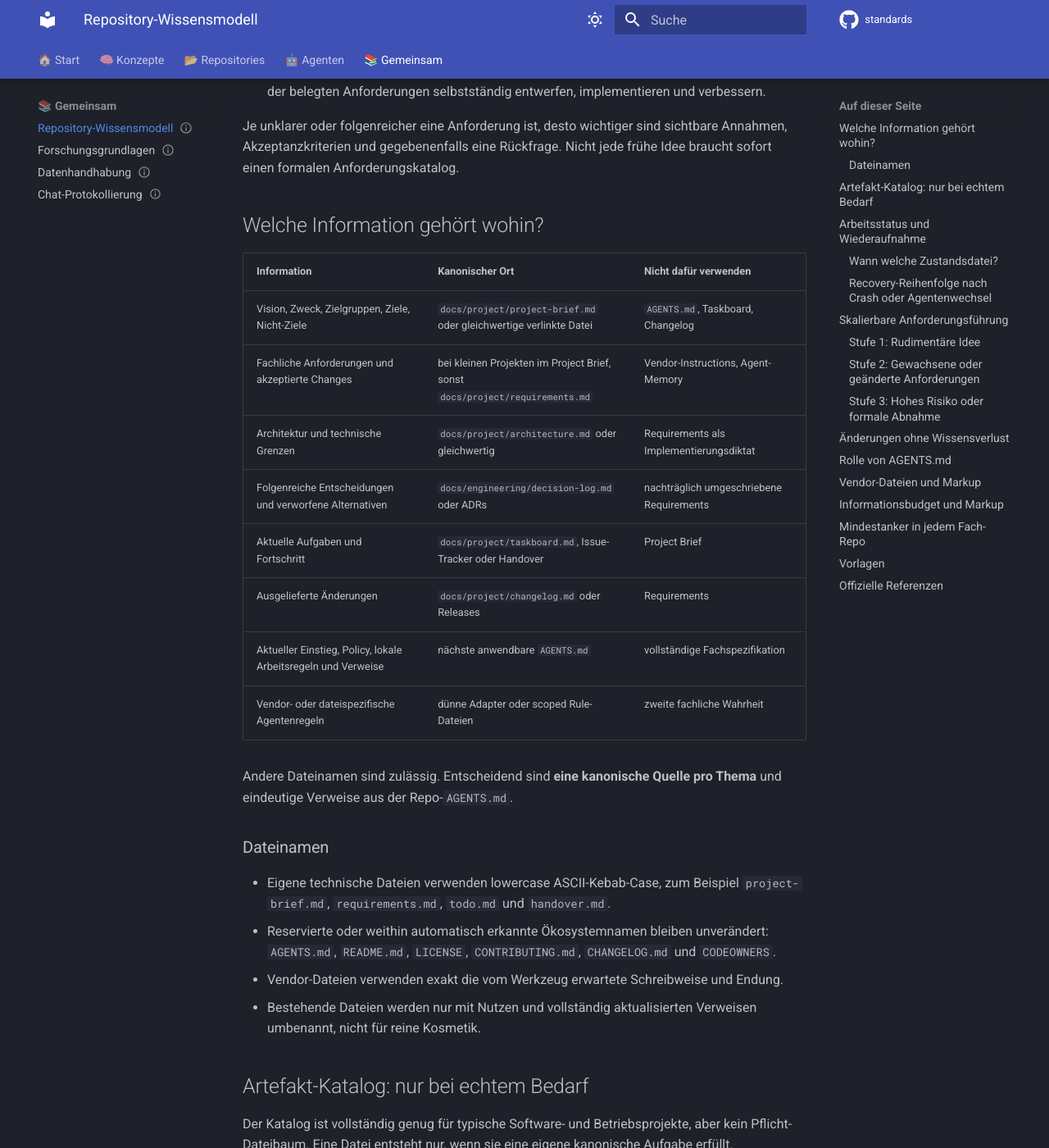
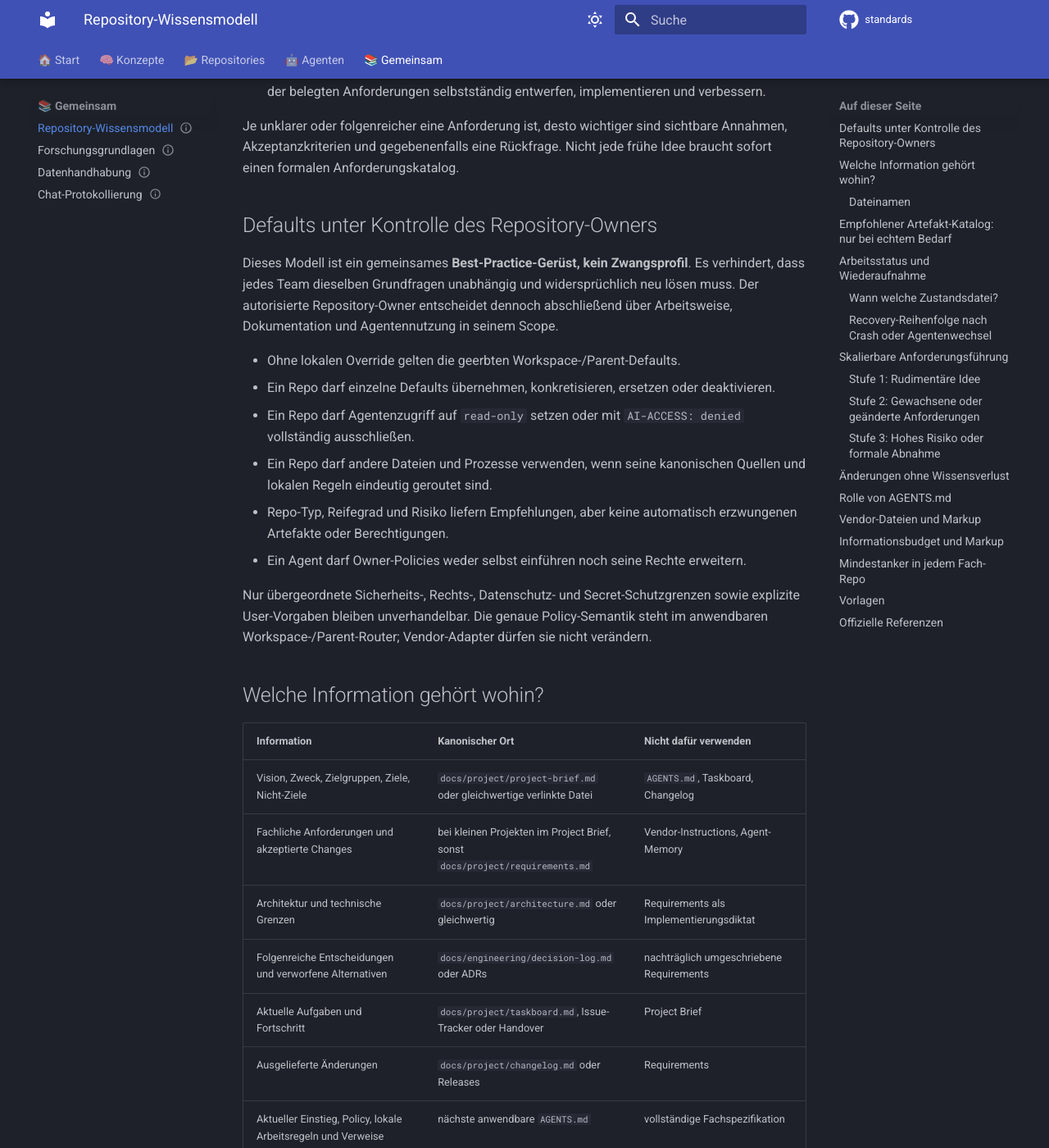
Before and after one commit to thomasdenk79-cyber/standards, an MkDocs documentation site: the page built from docs/shared/repository-knowledge.md, in a window 1280 px wide and 1400 px high, scrolled down 255 px. Shown: the whole window at 82% size. Built offline with MkDocs 1.6.1 and Material for MkDocs 9.7.7, drawn with Linux system fonts in a browser that asks for light colours; comment, search, counter and statistics services are not loaded; some of the changed text lies outside the part shown.

Commit message:
docs(governance): clarify owner-controlled defaults -- preserve inheritance without mandatory profiles
why-ref: why/conversations/20260730T101900+0200_owner-controlled-defaults.md

agent: GitHub Copilot CLI | llm: GPT-5.6 Sol | llm_version: gpt-5.6-sol | role: standards maintainer

Co-authored-by: Copilot <223556219+Copilot@users.noreply.github.com>

```diff
--- a/docs/shared/repository-knowledge.md
+++ b/docs/shared/repository-knowledge.md
@@ -26,6 +26,27 @@ Je unklarer oder folgenreicher eine Anforderung ist, desto wichtiger sind sichtb
 Akzeptanzkriterien und gegebenenfalls eine Rückfrage. Nicht jede frühe Idee braucht sofort einen
 formalen Anforderungskatalog.
 
+## Defaults unter Kontrolle des Repository-Owners
+
+Dieses Modell ist ein gemeinsames **Best-Practice-Gerüst, kein Zwangsprofil**. Es verhindert,
+dass jedes Team dieselben Grundfragen unabhängig und widersprüchlich neu lösen muss. Der
+autorisierte Repository-Owner entscheidet dennoch abschließend über Arbeitsweise, Dokumentation
+und Agentennutzung in seinem Scope.
+
+- Ohne lokalen Override gelten die geerbten Workspace-/Parent-Defaults.
+- Ein Repo darf einzelne Defaults übernehmen, konkretisieren, ersetzen oder deaktivieren.
+- Ein Repo darf Agentenzugriff auf `read-only` setzen oder mit `AI-ACCESS: denied` vollständig
+  ausschließen.
+- Ein Repo darf andere Dateien und Prozesse verwenden, wenn seine kanonischen Quellen und
+  lokalen Regeln eindeutig geroutet sind.
+- Repo-Typ, Reifegrad und Risiko liefern Empfehlungen, aber keine automatisch erzwungenen
+  Artefakte oder Berechtigungen.
+- Ein Agent darf Owner-Policies weder selbst einführen noch seine Rechte erweitern.
+
+Nur übergeordnete Sicherheits-, Rechts-, Datenschutz- und Secret-Schutzgrenzen sowie explizite
+User-Vorgaben bleiben unverhandelbar. Die genaue Policy-Semantik steht im anwendbaren
+Workspace-/Parent-Router; Vendor-Adapter dürfen sie nicht verändern.
+
 ## Welche Information gehört wohin?
 
 | Information | Kanonischer Ort | Nicht dafür verwenden |
@@ -52,10 +73,12 @@ eindeutige Verweise aus der Repo-`AGENTS.md`.
 - Bestehende Dateien werden nur mit Nutzen und vollständig aktualisierten Verweisen umbenannt,
   nicht für reine Kosmetik.
 
-## Artefakt-Katalog: nur bei echtem Bedarf
+## Empfohlener Artefakt-Katalog: nur bei echtem Bedarf
 
-Der Katalog ist vollständig genug für typische Software- und Betriebsprojekte, aber kein
-Pflicht-Dateibaum. Eine Datei entsteht nur, wenn sie eine eigene kanonische Aufgabe erfüllt.
+Der Katalog ist ein Satz konsistenter Defaults für typische Software- und Betriebsprojekte, aber
+kein Pflicht-Dateibaum. Der Repository-Owner entscheidet, welche Artefakte Nutzen bringen, welche
+gleichwertig anders gelöst und welche vollständig weggelassen werden. Eine Datei entsteht nur,
+wenn sie eine eigene kanonische Aufgabe erfüllt.
 
 | Artefakt | Zweck | Wann anlegen |
 |---|---|---|
```
Also changed, not shown: AGENTS.md (+2 -1 lines), docs/repos/index.md (+4 -1 lines), docs/templates/agents-template.md (+4 -1 lines), why/conversations/20260730T101900+0200_owner-controlled-defaults.md (added, +32 -0 lines).
